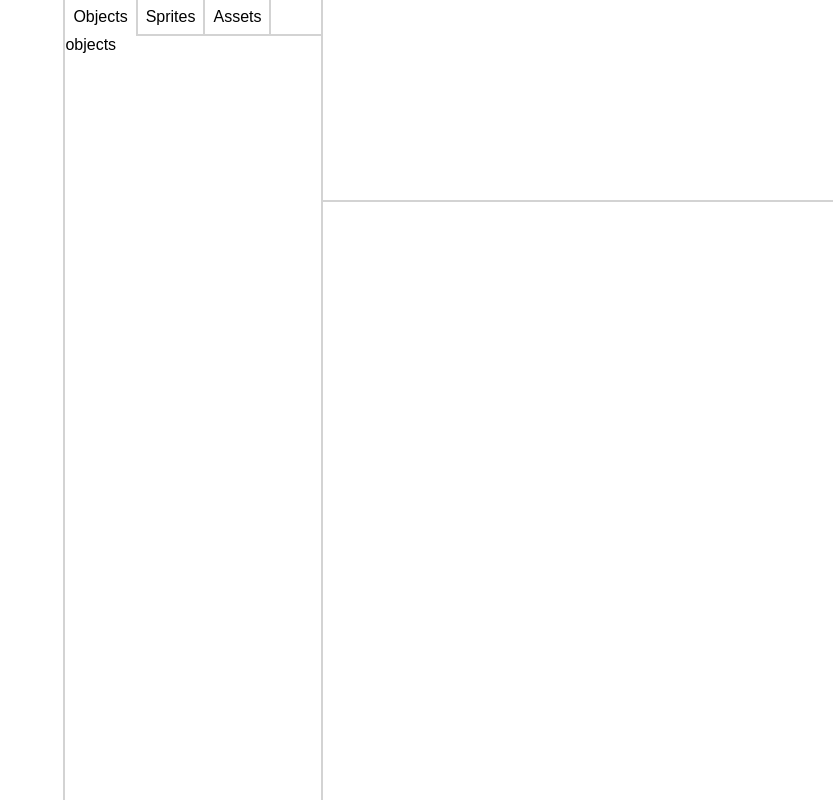
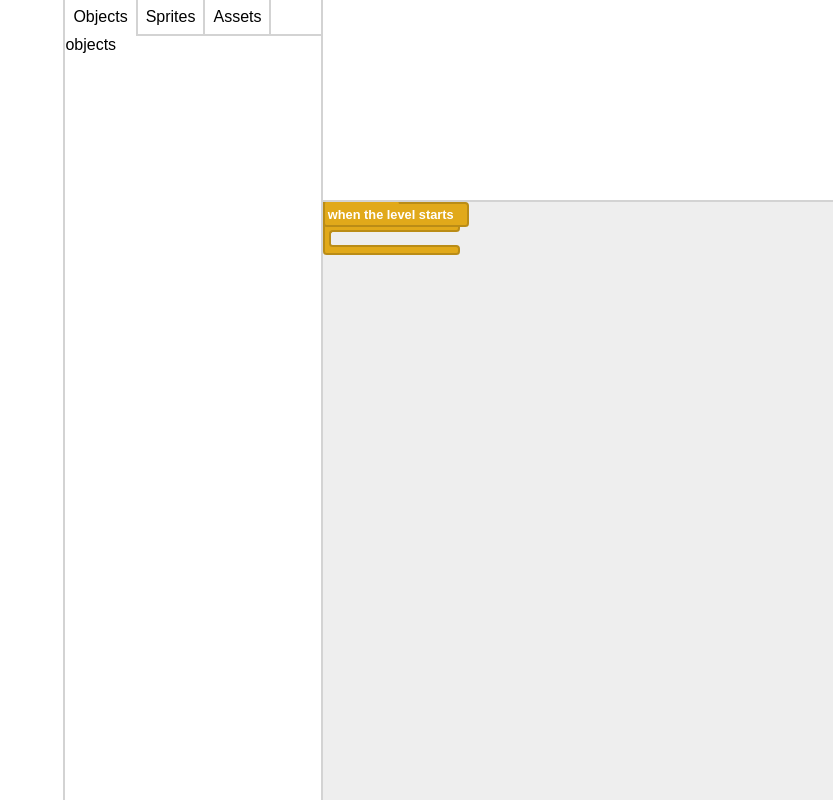
Before and after one commit to Arctenik/astro-snatcher-editor, a plain HTML site: page index.html in a window 1280 px wide. Shown: the whole page, without its empty margins (447-1280 px from the left). Drawn offline with Linux system fonts and the light colour scheme.

Commit message:
basic block stuff

```diff
--- a/astro-snatcher-editor.css
+++ b/astro-snatcher-editor.css
@@ -76,5 +76,143 @@ html, body {
 }
 
 #scriptPanel {
+	position: relative;
 	flex: 3;
+	background: #eee;
+	overflow: auto;
 }
+
+
+.block {
+	position: absolute;
+	color: white;
+	font-weight: bold;
+	font-size: 0.8em;
+	width: fit-content;
+}
+
+.block.dragged {
+	filter: drop-shadow(0.2em 0.2em 0.1em rgba(0, 0, 0, 0.25));
+}
+
+.blockHat {
+	position: relative;
+	top: 0.16em;
+}
+
+.blockHatBorder {
+	position: absolute;
+	bottom: 0;
+	width: 2em;
+	height: 1em;
+	background: #ba8c16;
+	border-top-left-radius: 1em;
+	border-top-right-radius: 1em;
+	transform: scaleX(3);
+	transform-origin: left;
+}
+
+.blockHatInner {
+	position: absolute;
+	bottom: 0;
+	width: 2em;
+	height: 1em;
+	background: #e1a91a;
+	border-top-left-radius: 1em;
+	border-top-right-radius: 1em;
+	transform: translate(0.16em) scale(2.84, 0.84);
+	transform-origin: left bottom;
+}
+
+.blockPiece {
+	display: flex;
+	align-items: center;
+	width: 100%;
+	background: #e1a91a;
+	border: 0.16em solid #ba8c16;
+	border-top-right-radius: 0.3em;
+	border-bottom-right-radius: 0.3em;
+	padding: 0.25em;
+}
+
+.blockPiece:first-child {
+	border-top-left-radius: 0.3em;
+}
+
+.blockPiece:last-child {
+	border-bottom-left-radius: 0.3em;
+}
+
+.blockPiece > * {
+	margin-left: 0.5em;
+}
+
+.blockPiece > *:first-child {
+	margin-left: 0;
+}
+
+.blockC {
+	position: relative;
+	height: 1em;
+}
+
+.blockCAbove {
+	content: '';
+	width: 1em;
+	height: 0.16em;
+	background: #e1a91a;
+	position: absolute;
+	left: 0.16em;
+	top: -0.16em;
+}
+
+.blockCBelow {
+	content: '';
+	width: 1em;
+	height: 0.16em;
+	background: #e1a91a;
+	position: absolute;
+	left: 0.16em;
+	bottom: -0.16em;
+}
+
+.blockCEdge {
+	width: 0.5em;
+	height: 100%;
+	background: #e1a91a;
+	border-left: 0.16em solid #ba8c16;
+}
+
+.blockCSpace {
+	position: absolute;
+	top: -0.16em;
+	left: 0.5em;
+	width: 1em;
+	height: 1em;
+	border: 0.16em solid #ba8c16;
+	border-right: none;
+	border-top-left-radius: 0.3em;
+	border-bottom-left-radius: 0.3em;
+}
+
+.blockLabel {
+	cursor: default;
+	-webkit-user-select: none;
+	-moz-user-select: none;
+	-ms-user-select: none;
+	user-select: none;
+}
+
+.blockText, .blockNumber {
+	background: white;
+	border: 0.16em inset white;
+	color: black;
+	font-weight: normal;
+	min-width: 0.75em;
+	min-height: 1.25em;
+	padding: 0 0.25em;
+}
+
+.blockNumber {
+	border-radius: 1em;
+}
--- a/astro-snatcher-editor.js
+++ b/astro-snatcher-editor.js
@@ -1,6 +1,7 @@
 
 
-var column1 = document.getElementById("column1");
+var column1 = document.getElementById("column1"),
+	scriptPanel = document.getElementById("scriptPanel");
 
 var canvas = document.getElementById("canvas"),
 	ctx = canvas.getContext("2d");
@@ -8,7 +9,10 @@ var canvas = document.getElementById("canvas"),
 var tabs = document.querySelectorAll(".tab"),
 	tabPanels = document.querySelectorAll(".tabPanel");
 
-var currentTab = 0;
+var currentTab = 0,
+	draggingBlock = false,
+	draggingBlockX,
+	draggingBlockY;
 
 
 
@@ -31,3 +35,120 @@ function updateCanvasSize() {
 	canvas.width = Math.floor(width);
 	canvas.height = Math.floor(height);
 }
+
+
+
+scriptPanel.appendChild(makeBlock([
+	{type: "label", value: "testy"},
+	{type: "text"},
+	{type: "label", value: "stuff"},
+	{type: "number"},
+	{type: "c"}
+]));
+
+scriptPanel.appendChild(makeBlock([
+	{type: "label", value: "when the level starts"}
+], {hat: true}));
+
+
+document.addEventListener("mousemove", e => {
+	if (draggingBlock) {
+		let {left, top} = scriptPanel.getBoundingClientRect();
+		draggingBlock.style.left = (e.pageX - left + draggingBlockX) + "px";
+		draggingBlock.style.top = (e.pageY - top + draggingBlockY) + "px";
+	}
+});
+
+document.addEventListener("mouseup", () => {
+	if (draggingBlock) {
+		draggingBlock.classList.remove("dragged");
+		draggingBlock = false;
+	}
+});
+
+
+function makeBlock(items, info = {}) {
+	var elem = document.createElement("div"),
+		currentPiece;
+
+	elem.classList.add("block");
+
+	if (info.hat) {
+		let hatElem = document.createElement("div"),
+			hatBorder = document.createElement("div"),
+			hatInner = document.createElement("div");
+		hatElem.classList.add("blockHat");
+		hatBorder.classList.add("blockHatBorder");
+		hatInner.classList.add("blockHatInner");
+		hatElem.appendChild(hatBorder);
+		hatElem.appendChild(hatInner);
+		elem.appendChild(hatElem);
+	}
+
+	newPiece();
+
+	items.forEach(item => {
+		if (item.type === "c") {
+			currentPiece = false;
+			let cElem = document.createElement("div"),
+				cAbove = document.createElement("div"),
+				cBelow = document.createElement("div"),
+				cEdge = document.createElement("div"),
+				cSpace = document.createElement("div");
+
+			cElem.classList.add("blockC");
+			cAbove.classList.add("blockCAbove");
+			cBelow.classList.add("blockCBelow");
+			cEdge.classList.add("blockCEdge");
+			cSpace.classList.add("blockCSpace");
+
+			cElem.appendChild(cEdge);
+			cElem.appendChild(cAbove);
+			cElem.appendChild(cBelow);
+			cElem.appendChild(cSpace);
+			elem.appendChild(cElem);
+
+			newPiece();
+		} else {
+			let itemElem = makeBlockItem(item);
+			if (itemElem) {
+				if (!currentPiece) newPiece();
+				currentPiece.appendChild(itemElem);
+			}
+		}
+	});
+
+	function newPiece() {
+		currentPiece = document.createElement("div");
+		currentPiece.classList.add("blockPiece");
+		elem.appendChild(currentPiece);
+	}
+
+	elem.addEventListener("mousedown", e => {
+		draggingBlock = elem;
+		draggingBlockX = -e.offsetX;
+		draggingBlockY = -e.offsetY;
+		elem.classList.add("dragged");
+	});
+
+	return elem;
+}
+
+function makeBlockItem(item) {
+	var elem;
+	if (item.type === "label") {
+		elem = document.createElement("div");
+		elem.classList.add("blockLabel");
+		elem.innerHTML = item.value;
+	} else if (item.type === "text" || item.type === "number") {
+		elem = document.createElement("div");
+		elem.contentEditable = true;
+		elem.classList.add(item.type === "text" ? "blockText" : "blockNumber");
+		elem.spellcheck = false;
+		elem.textContent = item.value || "";
+		elem.addEventListener("mousedown", e => {
+			e.stopPropagation();
+		});
+	}
+	return elem;
+}
```
